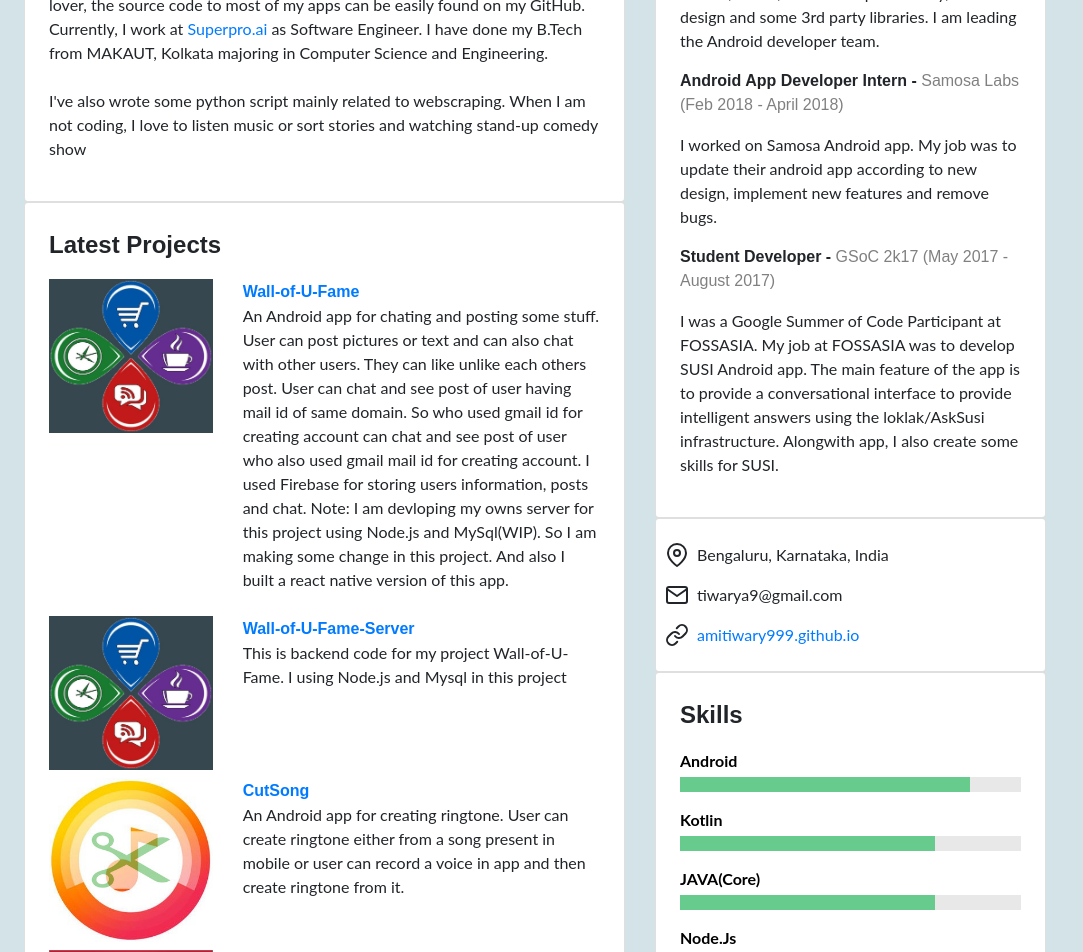
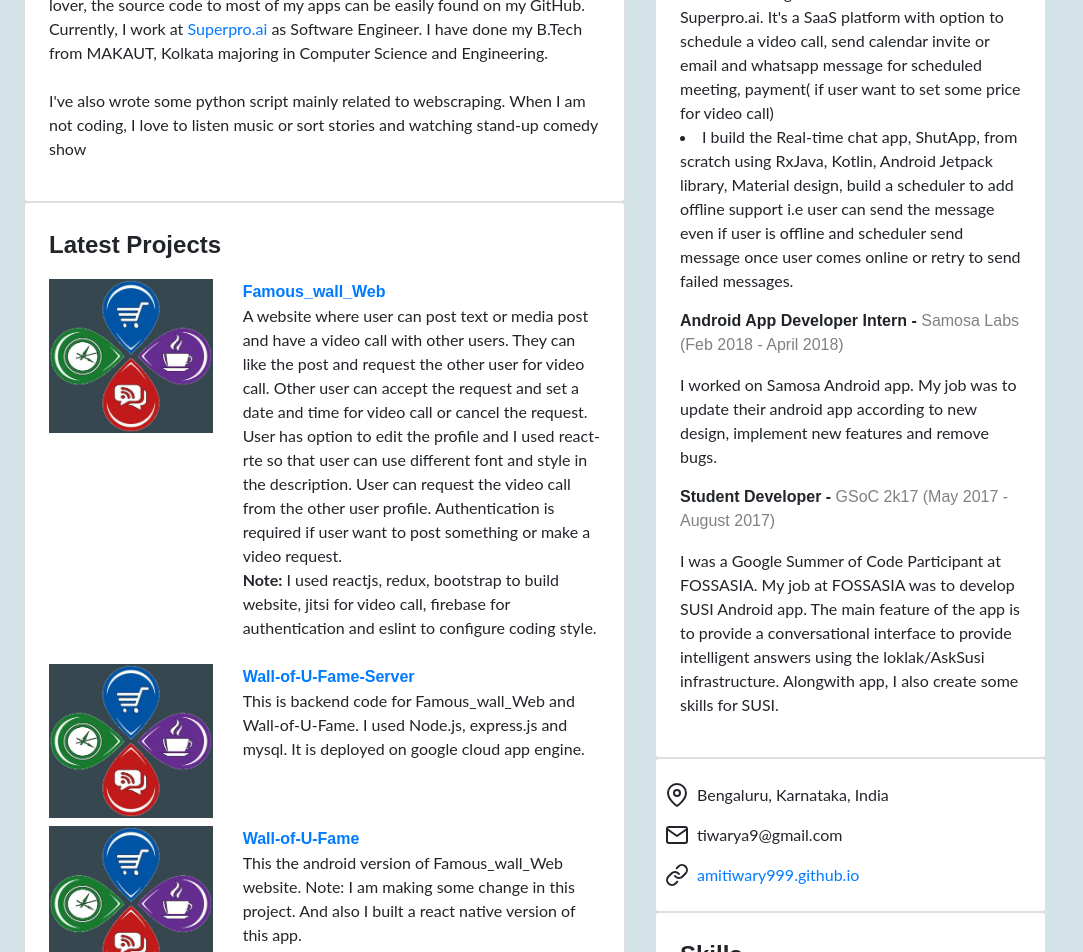
Before and after one commit to amitiwary999/amitiwary999.github.io, a React (Create React App) app in the folder portfolio_react/portfolio/: page / in a window 1280 px wide. Shown: the part 400-1352 px from the top of the page, without its empty margins (0-1083 px from the left). Built offline with nearby package versions, Linux system fonts and the light colour scheme.

Commit message:
updated the infromationa dn added the new project

```diff
--- a/portfolio_react/portfolio/src/home/Home.js
+++ b/portfolio_react/portfolio/src/home/Home.js
@@ -77,12 +77,13 @@
                   <img className="project-img" src={wallofufame} />
                 </div>
                 <div className="col-sm-8">
-                  <a className="job-title-header" href="https://github.com/amitiwary999/Wall-of-U-Fame">Wall-of-U-Fame</a>
+                  <a className="job-title-header" href="https://github.com/amitiwary999/Wall_Of_You_Fame_Server"> Famous_wall_Web</a>
                   <p>
-                    An Android app for chating and posting some stuff. User can post pictures or text and can also chat with other users. They can like unlike each others post. User can chat and see post of user having mail id of same domain. So who used gmail id for creating account can chat and see post of user who also used gmail mail id for creating account.
-                    I used Firebase for storing users information, posts and chat.
-
-                    Note: I am devloping my owns server for this project using Node.js and MySql(WIP). So I am making some change in this project. And also I built a react native version of this app.
+                    A website where user can post text or media post and have a video call with other users. They can like the post and request the other user for video call. Other user can accept the request and set a date and time for video call
+                    or cancel the request. User has option to edit the profile and I used react-rte so that user can use different font and style in the description. User can request the video call from the other user profile. Authentication is required if user want to
+                    post something or make a video request.
+                    <br />
+                    <b>Note:</b> I used reactjs, redux, bootstrap to build website, jitsi for video call, firebase for authentication and eslint to configure coding style.
                   </p>
                 </div>
               </div>
@@ -94,7 +95,21 @@
                 <div className="col-sm-8">
                   <a className="job-title-header" href="https://github.com/amitiwary999/Wall_Of_You_Fame_Server"> Wall-of-U-Fame-Server</a>
                   <p>
-                    This is backend code for my project Wall-of-U-Fame. I using Node.js and Mysql in this project
+                    This is backend code for Famous_wall_Web and Wall-of-U-Fame. I used Node.js, express.js and mysql. It is deployed on google cloud app engine.
+                  </p>
+                </div>
+              </div>
+
+              <div className="row mt-2">
+                <div className="col-sm-4">
+                  <img className="project-img" src={wallofufame} />
+                </div>
+                <div className="col-sm-8">
+                  <a className="job-title-header" href="https://github.com/amitiwary999/Wall-of-U-Fame">Wall-of-U-Fame</a>
+                  <p>
+                    This the android version of Famous_wall_Web website.
+
+                    Note: I am making some change in this project. And also I built a react native version of this app.
                   </p>
                 </div>
               </div>
@@ -152,9 +167,15 @@
                 </span>
               </p>
               <p>
-                I build the Real-time chat app from scratch using RxJava,
-                Kotlin, Android Jetpack library, Material design and some 3rd
-                party libraries. I am leading the Android developer team.
+                I worked on different technology here.
+                <li>
+                  I am working on frontend and backend of Superpro.ai. It's a SaaS platform with option to schedule a video call, send calendar invite or email and whatsapp message for scheduled meeting, payment( if user want to set some price for video call)
+                </li>
+                <li>
+                I build the Real-time chat app, ShutApp, from scratch using RxJava,
+                Kotlin, Android Jetpack library, Material design, build a scheduler to add offline support i.e user can send the message even if user is offline and
+                scheduler send message once user comes online or retry to send failed messages.
+                </li>
               </p>
 
               <p className="job-title-header">
```
